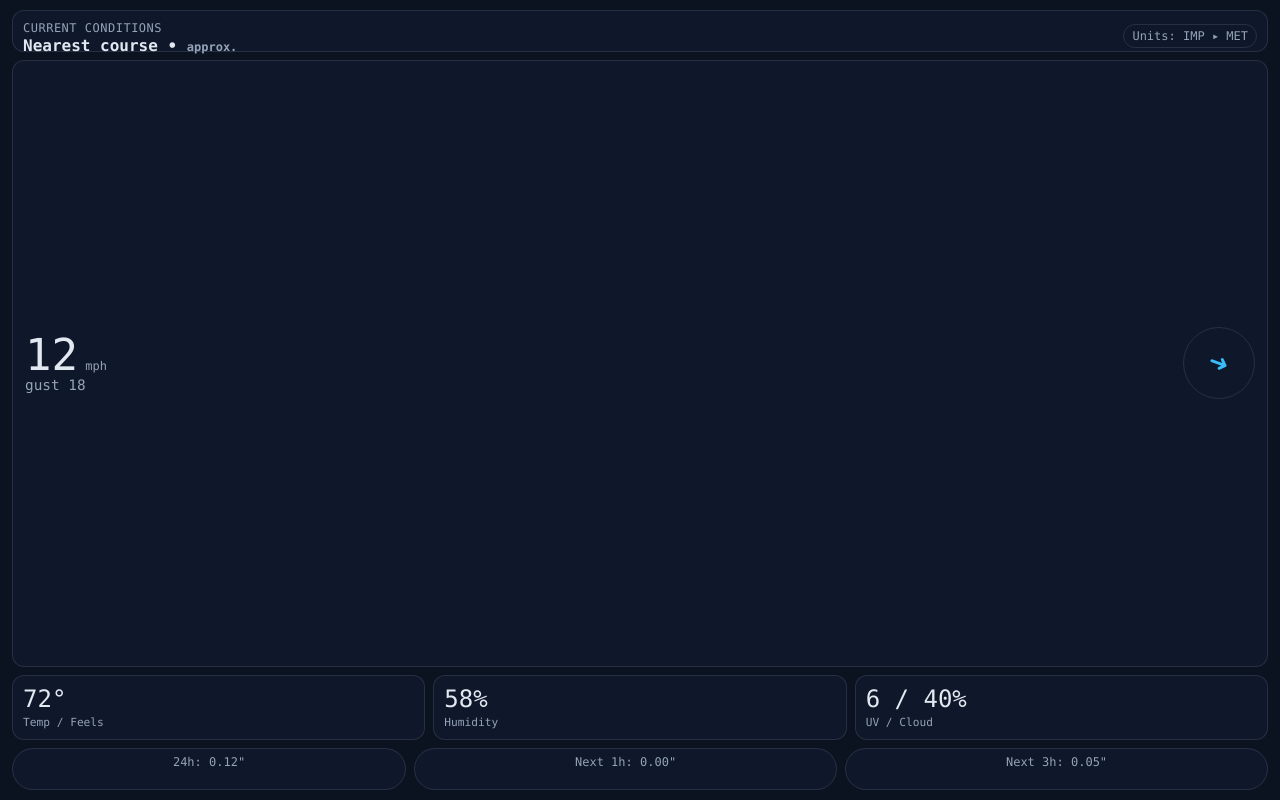
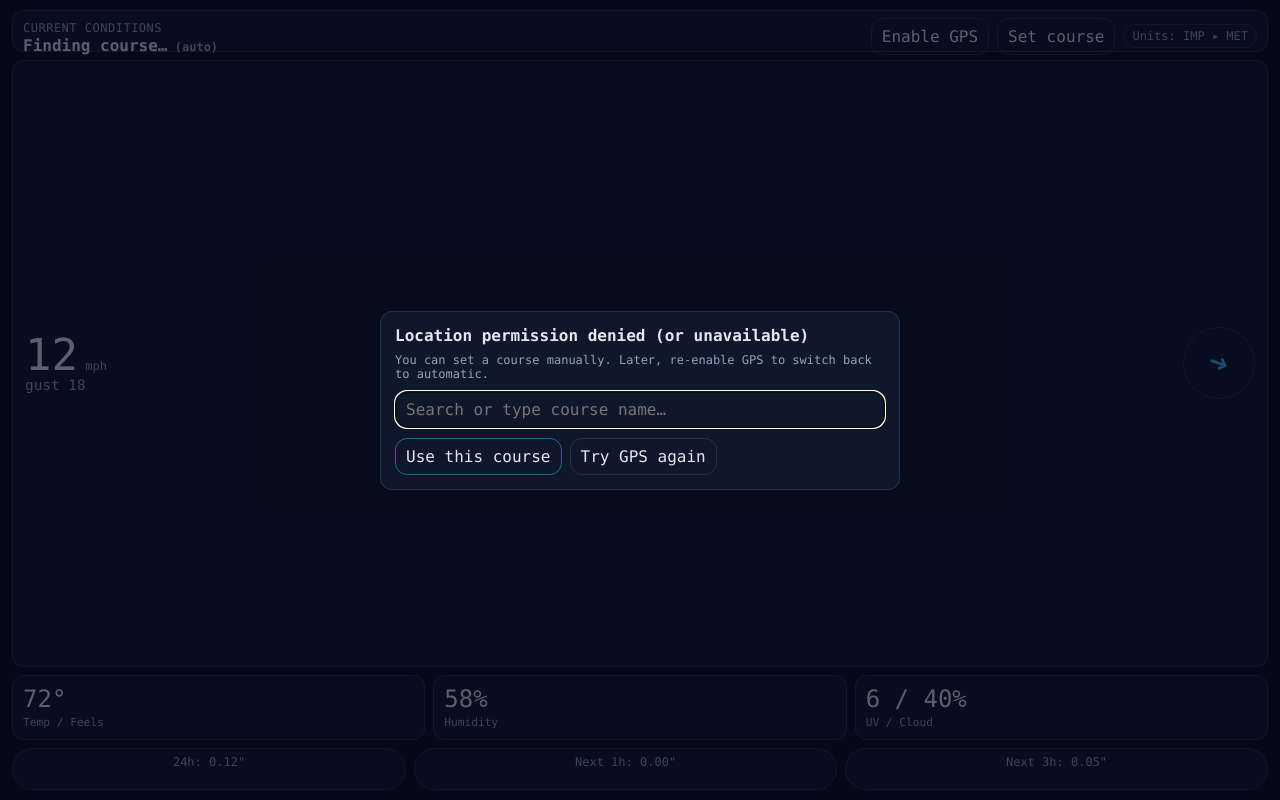
Before and after one commit to rlhstylist/current-conditions-golf, a React (Vite) app: page / in a window 1280 px wide. Built offline with nearby package versions, Linux system fonts and the light colour scheme.

Commit message:
feat(geo): permission flow + deny-case modal with manual course selection; persist choice (#5)

```diff
--- a/src/App.css
+++ b/src/App.css
@@ -58,3 +58,27 @@
   border: var(--border);
   text-align: center;
 }
+/* --- modal --- */
+.modalOverlay {
+  position: fixed; inset: 0;
+  background: rgba(2,6,23,.6);
+  display: grid; place-items: center;
+  z-index: 50;
+}
+.modal {
+  width: min(520px, 92vw);
+  padding: 14px;
+}
+.modalTitle {
+  font-weight: 700;
+  margin-bottom: 8px;
+}
+.modalBody { display: grid; gap: 10px; }
+.input, .btn {
+  font: inherit; color: var(--ink); background: transparent;
+  border: var(--border); border-radius: var(--radius);
+  padding: 8px 10px;
+}
+.btn { cursor: pointer; }
+.btn.primary { border-color: rgba(56,189,248,.5); }
+.inline { display: flex; gap: 8px; align-items: center; }
--- a/src/App.tsx
+++ b/src/App.tsx
@@ -1,20 +1,68 @@
 import "./App.css"
+import { useEffect, useMemo, useState } from "react"
+import Modal from "./components/Modal"
+import { getPrefs, setPrefs } from "./lib/storage"
+import { useGeo } from "./hooks/useGeo"
 
 export default function App() {
+  const prefs = useMemo(() => getPrefs(), [])
+  const [courseName, setCourseName] = useState<string>(prefs.courseName ?? "")
+  const [manual, setManual] = useState<boolean>(prefs.manualCourse ?? false)
+
+  // Geolocation
+  const geo = useGeo({ timeoutMs: 7000 })
+
+  // Show modal when user denied OR when we have no course yet and geo is not granted
+  const needModal = (geo.status === "denied" || geo.status === "error" || geo.status === "prompt") && (!courseName || manual)
+
+  // Persist when these change
+  useEffect(() => {
+    setPrefs({ courseName, manualCourse: manual })
+  }, [courseName, manual])
+
+  // If geo granted and we have coords but no manual course, show a generic placeholder course label
+  useEffect(() => {
+    if (geo.status === "granted" && geo.coords && !manual) {
+      // (#6 will replace this with Overpass lookup)
+      setCourseName("Nearest course (auto)")
+    }
+  }, [geo.status, geo.coords, manual])
+
+  // Modal fields
+  const [query, setQuery] = useState("")
+
+  function useThisCourse() {
+    const name = query.trim() || "Custom course"
+    setCourseName(name)
+    setManual(true)
+  }
+
+  function clearManual() {
+    setManual(false)
+    // Trigger geo request again to try automatic
+    geo.request()
+  }
+
   return (
     <div className="app">
       {/* Top bar */}
       <div className="topbar panel">
         <div>
           <span className="brand small">CURRENT CONDITIONS</span><br />
-          <span className="course">Nearest course • <span className="small">approx.</span></span>
+          <span className="course">
+            {courseName ? courseName : "Finding course…"}
+            <span className="small"> {manual ? "(manual)" : "(auto)"}</span>
+          </span>
         </div>
-        <div className="toggle small">Units: IMP ▸ MET</div>
+        <div className="inline">
+          <button className="btn small" onClick={() => geo.request()}>Enable GPS</button>
+          <button className="btn small" onClick={() => { setManual(true) }}>Set course</button>
+          <div className="toggle small">Units: IMP ▸ MET</div>
+        </div>
       </div>
 
-      {/* Main grid */}
+      {/* Main grid (from Issue #4) */}
       <div className="grid">
-        {/* Wind primary tile */}
         <div className="wind panel">
           <div>
             <div className="speed">12<span className="small"> mph</span></div>
@@ -23,7 +71,6 @@ export default function App() {
           <div className="arrow" aria-label="wind direction (approx)"/>
         </div>
 
-        {/* Row of compact tiles */}
         <div className="tiles">
           <div className="tile panel">
             <div className="value">72°</div>
@@ -40,12 +87,33 @@ export default function App() {
         </div>
       </div>
 
-      {/* Precip chips (bottom) */}
       <div className="chips">
         <div className="chip panel small">24h: 0.12"</div>
         <div className="chip panel small">Next 1h: 0.00"</div>
         <div className="chip panel small">Next 3h: 0.05"</div>
       </div>
+
+      {/* Deny-case / first-run modal */}
+      <Modal
+        open={needModal}
+        onClose={() => {/* keep open until user picks or GPS granted */}}
+        title="Location permission denied (or unavailable)"
+      >
+        <div className="small">
+          You can set a course manually. Later, re-enable GPS to switch back to automatic.
+        </div>
+        <input
+          data-autofocus
+          className="input"
+          placeholder="Search or type course name…"
+          value={query}
+          onChange={(e) => setQuery((e.target as HTMLInputElement).value)}
+        />
+        <div className="inline">
+          <button className="btn primary" onClick={useThisCourse}>Use this course</button>
+          <button className="btn" onClick={clearManual}>Try GPS again</button>
+        </div>
+      </Modal>
     </div>
   )
 }
--- /dev/null
+++ b/src/components/Modal.tsx
@@ -0,0 +1,43 @@
+import { useEffect, useRef } from "react"
+
+type Props = {
+  open: boolean
+  onClose: () => void
+  title?: string
+  children: React.ReactNode
+}
+
+export default function Modal({ open, onClose, title, children }: Props) {
+  const ref = useRef<HTMLDivElement>(null)
+
+  useEffect(() => {
+    if (!open) return
+    const onKey = (e: KeyboardEvent) => {
+      if (e.key === "Escape") onClose()
+    }
+    document.addEventListener("keydown", onKey)
+    const first = ref.current?.querySelector<HTMLElement>("[data-autofocus]")
+    first?.focus()
+    return () => document.removeEventListener("keydown", onKey)
+  }, [open, onClose])
+
+  if (!open) return null
+
+  return (
+    <div
+      role="dialog"
+      aria-modal="true"
+      className="modalOverlay"
+      onClick={onClose}
+    >
+      <div
+        className="modal panel"
+        onClick={(e) => e.stopPropagation()}
+        ref={ref}
+      >
+        {title ? <div className="modalTitle">{title}</div> : null}
+        <div className="modalBody">{children}</div>
+      </div>
+    </div>
+  )
+}
--- /dev/null
+++ b/src/hooks/useGeo.ts
@@ -0,0 +1,87 @@
+import { useCallback, useEffect, useRef, useState } from "react"
+
+export type GeoStatus = "idle" | "prompt" | "granted" | "denied" | "error"
+export type GeoCoords = { lat: number; lon: number } | null
+
+type Options = {
+  timeoutMs?: number
+  maximumAgeMs?: number
+  enableHighAccuracy?: boolean
+}
+
+export function useGeo(options: Options = {}) {
+  const { timeoutMs = 8000, maximumAgeMs = 30_000, enableHighAccuracy = true } = options
+  const [status, setStatus] = useState<GeoStatus>("idle")
+  const [coords, setCoords] = useState<GeoCoords>(null)
+  const [err, setErr] = useState<string | null>(null)
+  const busy = useRef(false)
+
+  // Probe permission on mount (best-effort)
+  useEffect(() => {
+    let cancelled = false
+    async function probe() {
+      if (!("permissions" in navigator)) {
+        setStatus("prompt")
+        return
+      }
+      try {
+        // @ts-expect-error - permission name literal
+        const res: PermissionStatus = await (navigator.permissions as any).query({ name: "geolocation" })
+        if (cancelled) return
+        if (res.state === "granted") setStatus("granted")
+        else if (res.state === "denied") setStatus("denied")
+        else setStatus("prompt")
+        res.onchange = () => {
+          if (cancelled) return
+          const s = (res.state as string)
+          setStatus(s === "granted" ? "granted" : s === "denied" ? "denied" : "prompt")
+        }
+      } catch {
+        setStatus("prompt")
+      }
+    }
+    probe()
+    return () => { cancelled = true }
+  }, [])
+
+  const request = useCallback(() => {
+    if (!("geolocation" in navigator)) {
+      setStatus("error")
+      setErr("Geolocation not supported")
+      return
+    }
+    if (busy.current) return
+    busy.current = true
+    setErr(null)
+
+    const timer = setTimeout(() => {
+      setStatus("error")
+      setErr("Timed out")
+      busy.current = false
+    }, timeoutMs)
+
+    navigator.geolocation.getCurrentPosition(
+      (pos) => {
+        clearTimeout(timer)
+        setCoords({ lat: pos.coords.latitude, lon: pos.coords.longitude })
+        setStatus("granted")
+        busy.current = false
+      },
+      (e) => {
+        clearTimeout(timer)
+        const code = e.code
+        if (code === e.PERMISSION_DENIED) setStatus("denied")
+        else setStatus("error")
+        setErr(e.message)
+        busy.current = false
+      },
+      {
+        enableHighAccuracy,
+        timeout: timeoutMs,
+        maximumAge: maximumAgeMs,
+      }
+    )
+  }, [enableHighAccuracy, maximumAgeMs, timeoutMs])
+
+  return { status, coords, err, request }
+}
--- /dev/null
+++ b/src/lib/storage.ts
@@ -0,0 +1,34 @@
+const NS = "ccg"
+
+function k(part: string) {
+  return `${NS}:${part}`
+}
+
+export function getJSON<T>(key: string, fallback: T): T {
+  try {
+    const raw = localStorage.getItem(k(key))
+    return raw ? (JSON.parse(raw) as T) : fallback
+  } catch {
+    return fallback
+  }
+}
+
+export function setJSON<T>(key: string, value: T) {
+  try {
+    localStorage.setItem(k(key), JSON.stringify(value))
+  } catch {}
+}
+
+export type PersistedPrefs = {
+  courseName?: string
+  manualCourse?: boolean
+}
+
+export function getPrefs(): PersistedPrefs {
+  return getJSON<PersistedPrefs>("prefs", {})
+}
+
+export function setPrefs(next: PersistedPrefs) {
+  const current = getPrefs()
+  setJSON("prefs", { ...current, ...next })
+}
```
